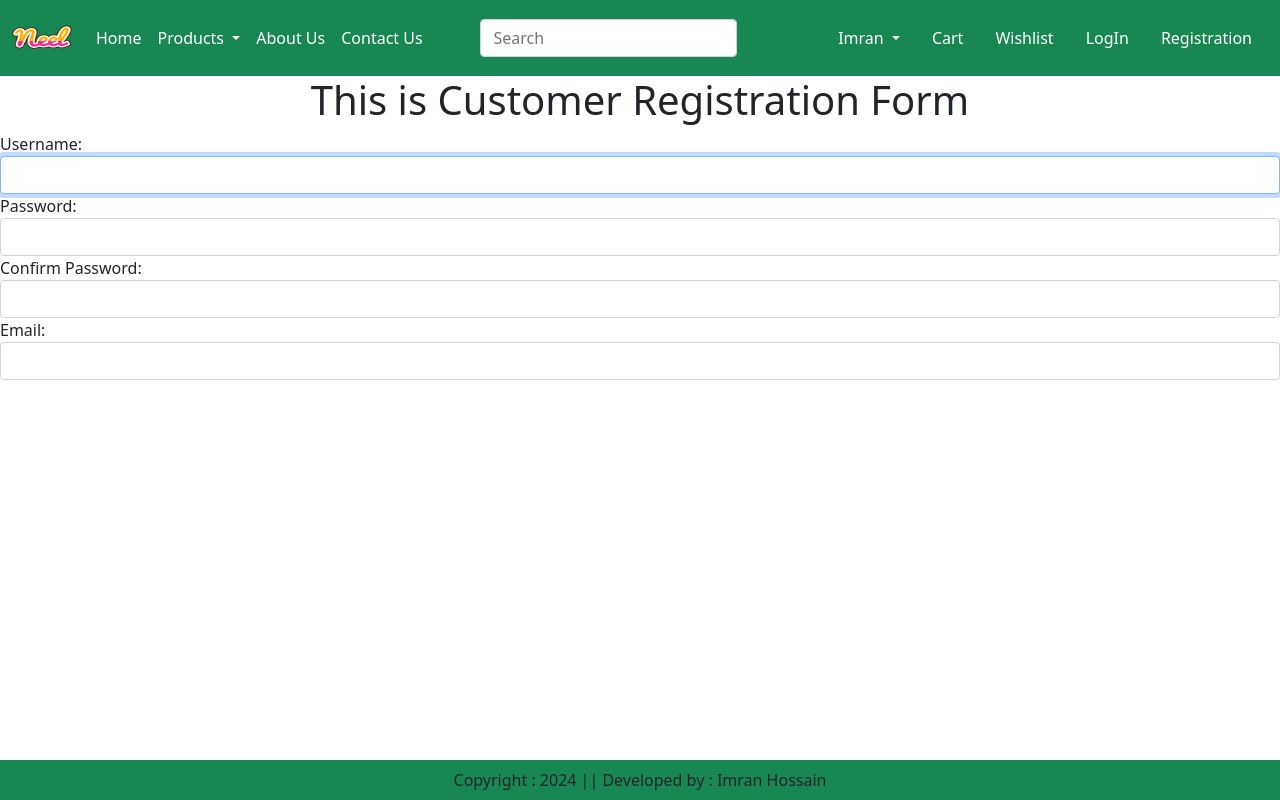
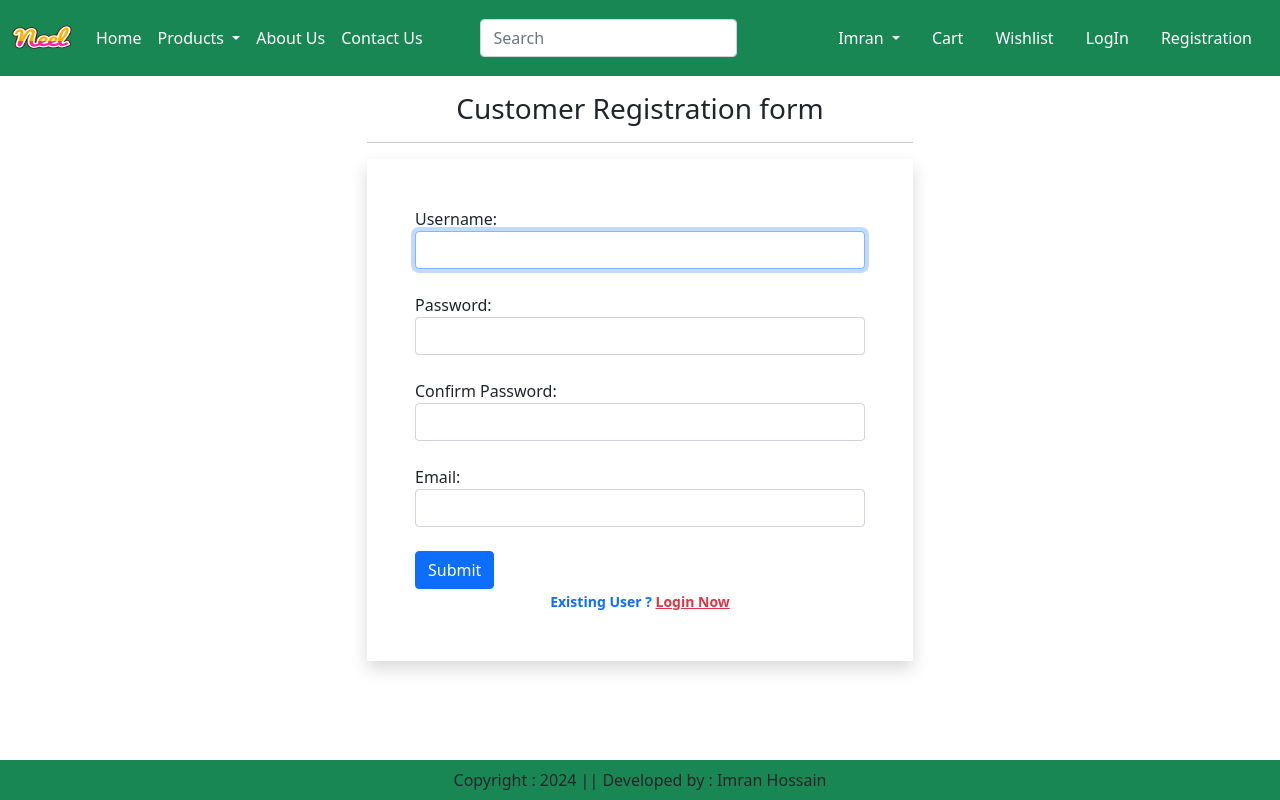
Before and after one commit to imuimuimran/ecommerce_website, a Django app: page /registration/ in a window 1280 px wide. Run offline with Django 5.2, Linux system fonts and the light colour scheme.

Commit message:
update customer ragistration form in customer_registration.html page with showing perfectly

```diff
--- a/ecom/ecom_app/templates/ecom_app/customer_registration.html
+++ b/ecom/ecom_app/templates/ecom_app/customer_registration.html
@@ -6,7 +6,30 @@
 
 
 {% block main-content %}
-    <h1 class="text-center">This is Customer Registration Form</h1>
-    {{form}}
+    <div class="container">
+        <div class="row my-3">
+            <div class="col-sm-6 offset-sm-3">
+                <h3 class="text-center">Customer Registration form</h3>
+                <hr>
+                <form action="" method="post" novalidate class="shadow p-5">
+                    {% csrf_token %}
+                    {% for fm in form %}
+                        {{fm.label_tag}} {{fm}}
+                        <small class="text-danger">
+                            {{fm.error|striptags}}
+                        </small>
+                        <br>
+                    {% endfor %}
+                    <input type="submit" value="Submit" class="btn btn-primary">
+                    <br>
+                    <div class="text-center text-primary fw-bold">
+                        <small>
+                            Existing User ? <a href="#" class="text-danger">Login Now</a>
+                        </small>
+                    </div>
+                </form>
+            </div>
+        </div>
+    </div>
     <br><br>
 {% endblock main-content %}
```
